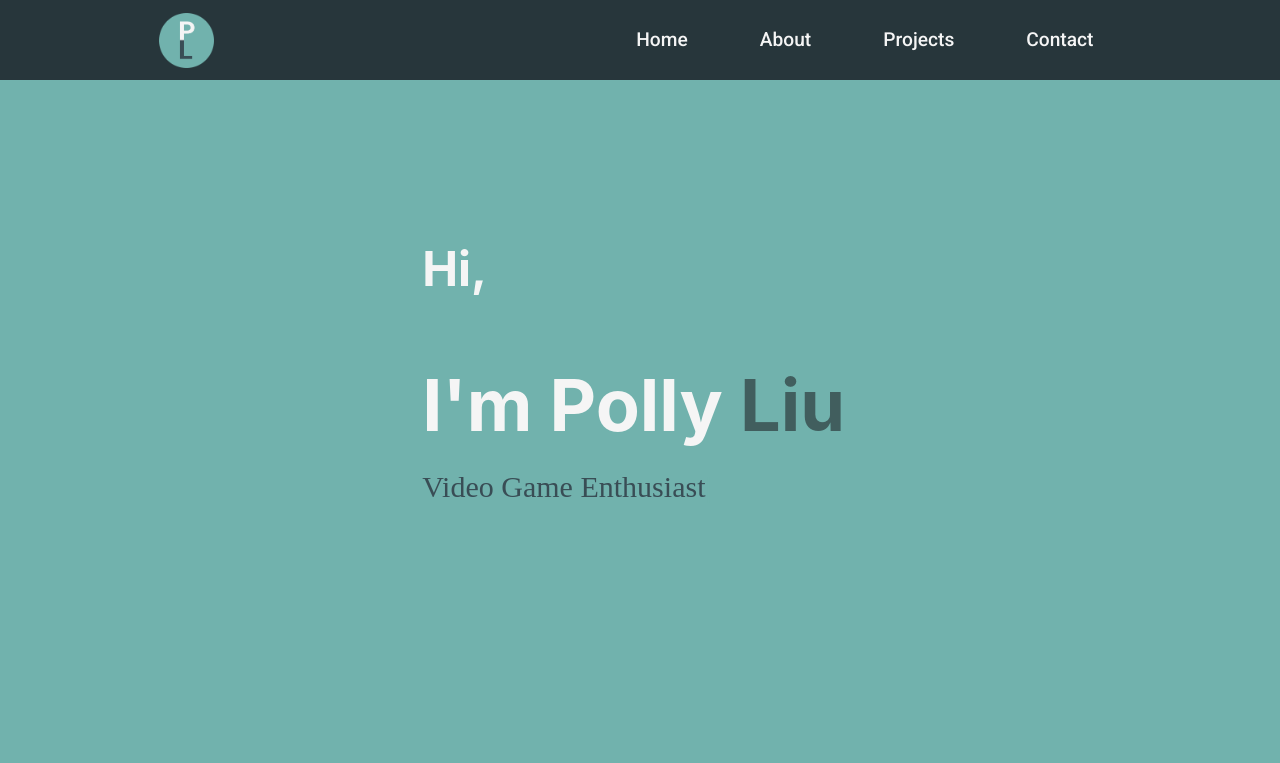
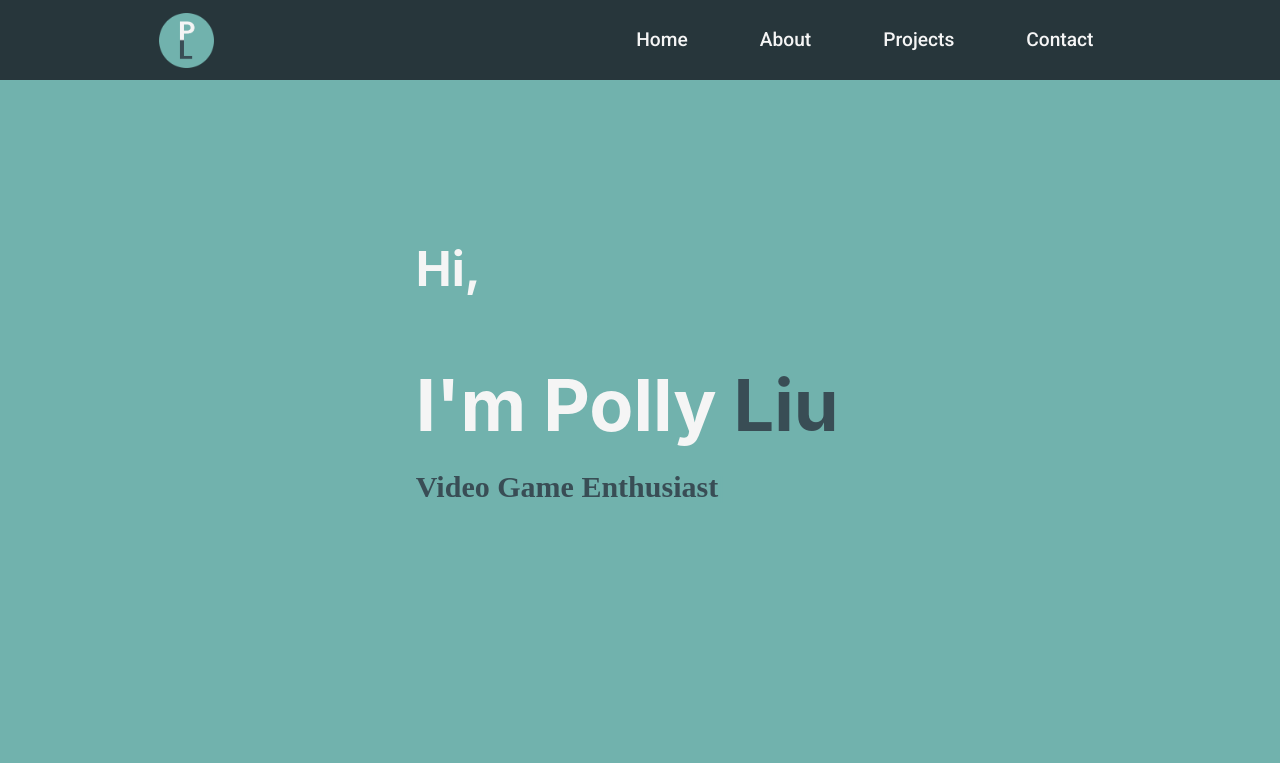
Before and after one commit to pollyliu1/pollyliu1.github.io, a React (Create React App) app: page / in a window 1280 px wide. Shown: the top 763 px of the page. Built offline with nearby package versions, Linux system fonts and the light colour scheme.

Commit message:
finished homepage

```diff
--- a/src/pages/Home.css
+++ b/src/pages/Home.css
@@ -7,7 +7,7 @@
 }
 
 .home-container {
-    padding: 20vh 12vw 15vh 11vw;
+    padding: 20vh 12vw 15vh 10vw;
     align-items: center;
 }
 
@@ -31,14 +31,14 @@
 }
 
 .liu{
-    color: var(--tealDarker) !important;
+    color: var(--navbarHover) !important;
 }
 
 .typewriter {
     font-size: 30px;
     margin-top: 1rem;
     font-family: "Coolvetica";
-    font-weight: 400;
+    font-weight: 600;
     color: var(--navbarHover);
 }
 
```
